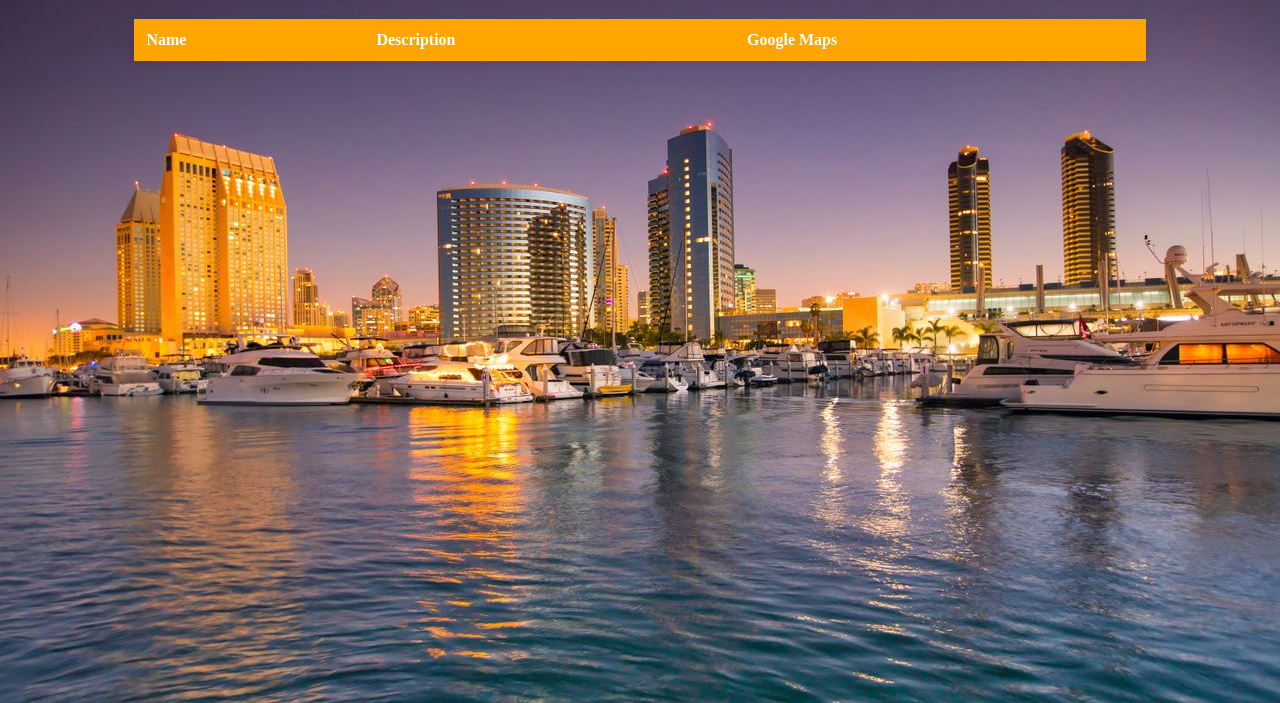
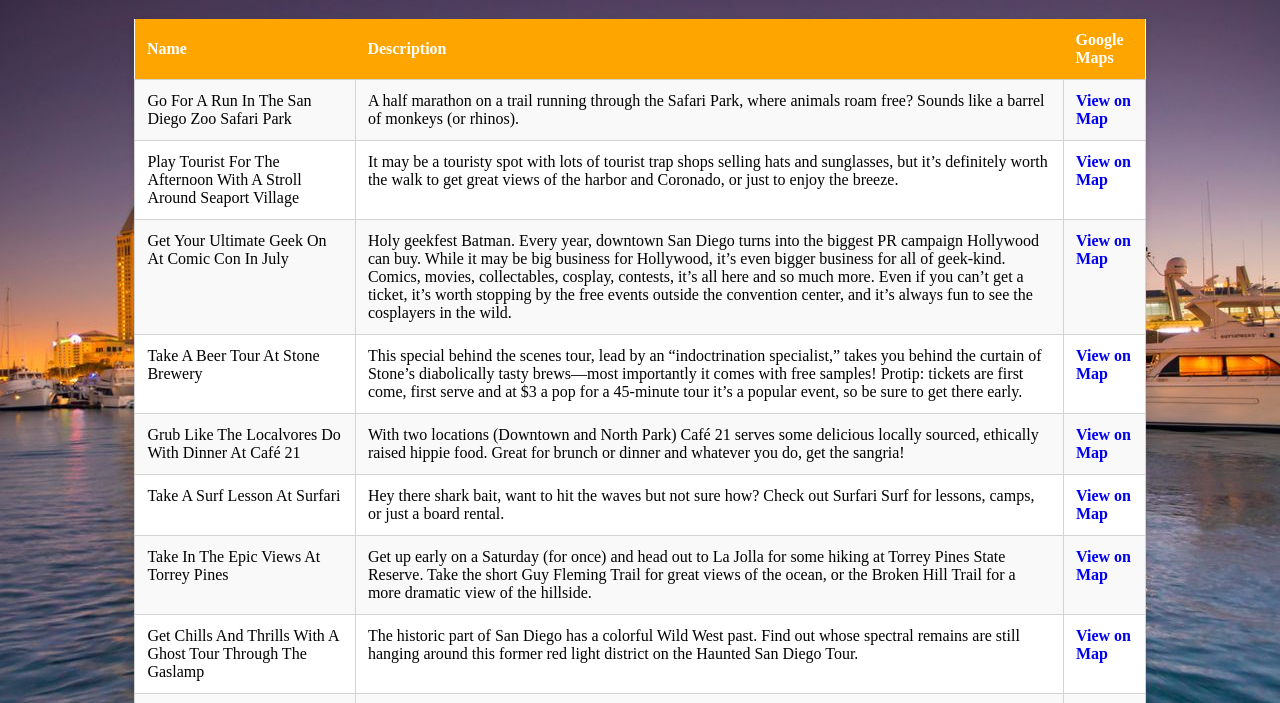
Before and after one commit to isaiahr06/web102-san-diego-top-spots, a website: page index.html in a window 1280 px wide. Shown: the part 61-764 px from the top of the page. Drawn offline with nearby package versions, Linux system fonts and the light colour scheme.

Commit message:
Downloaded Data from data.json

```diff
--- a/index.html
+++ b/index.html
@@ -21,6 +21,7 @@
     </main>
 
     <!-- Don't forget to add your <script> tag here -->
+    <script src="https://code.jquery.com/jquery-3.7.1.min.js"></script>
     <script src="main.js"></script>
 </body>
 
--- a/main.js
+++ b/main.js
@@ -12,6 +12,7 @@
         </tr>`;
 
         $("#spots-table").append(row);
+
     });
-})
+  });
 });
```
